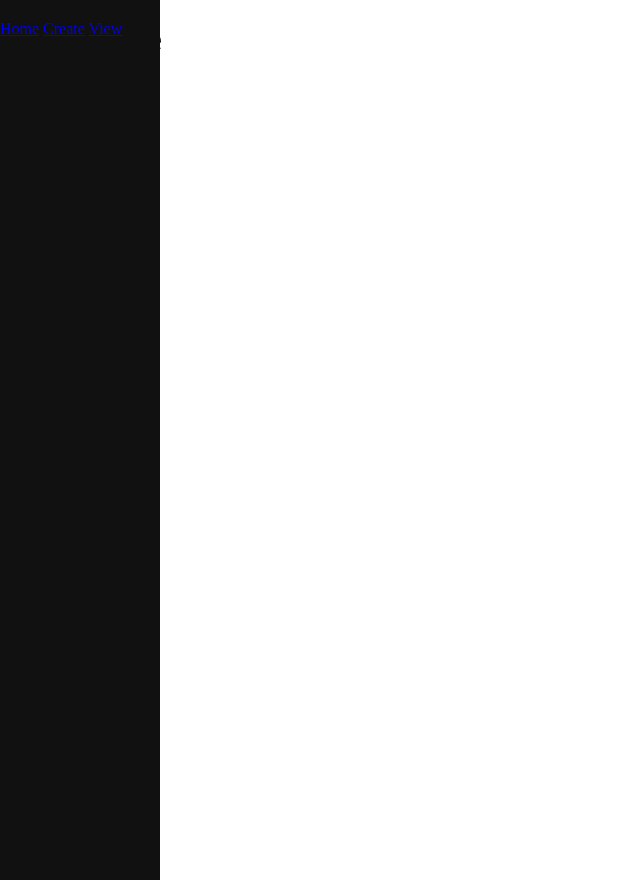
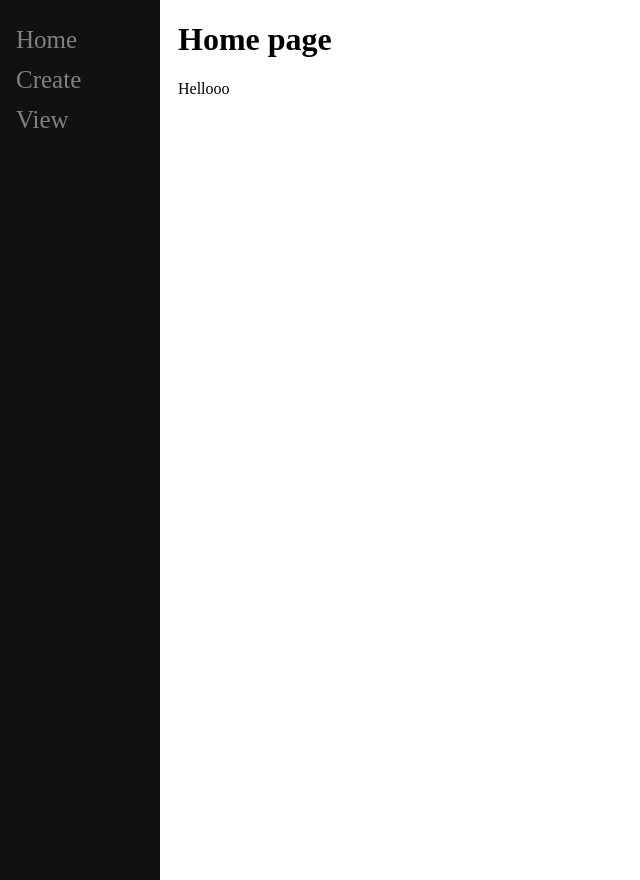
Before and after one commit to clgonzalez93/fantasy_django, a Django app: page / in a window 1280 px wide. Shown: the whole page, without its empty margins (0-640 px from the left). Run offline with Django 5.2, Linux system fonts and the light colour scheme.

Commit message:
sidebar finished for now, need to move css to separate file

```diff
--- a/main/templates/main/base.html
+++ b/main/templates/main/base.html
@@ -13,7 +13,21 @@
             overflow-x: hidden;
             padding-top: 20px;
         }
+        .sidenav a {
+            padding: 6px 8px 6px 16px;
+            text-decoration: none;
+            font-size: 25px;
+            color: #818181;
+            display: block;
+        }
 
+        .sidenav a:hover{
+            color: #f1f1f1;
+        }
+        .main{
+            margin-left: 160px;
+            padding: 0px 10px;
+        }
     </style>
     <meta charset="UTF-8">
     <meta name="viewport" content="width=device-width, initial-scale=1.0">
@@ -22,7 +36,7 @@
 </head>
 <body>
     <div class="sidenav">
-        <a href="/home">Home</a>
+        <a href="/">Home</a>
         <a href="/create">Create</a>
         <a href="/2">View</a>
     </div>
```
